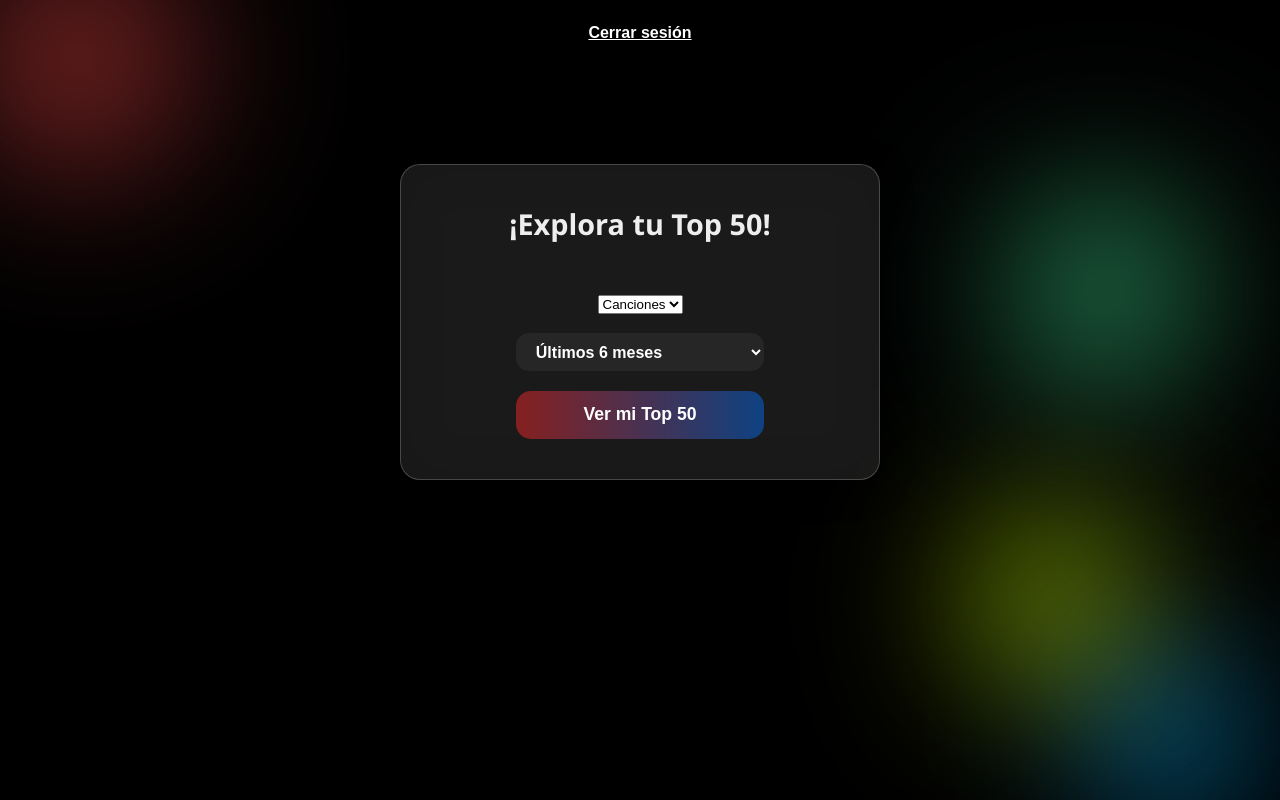
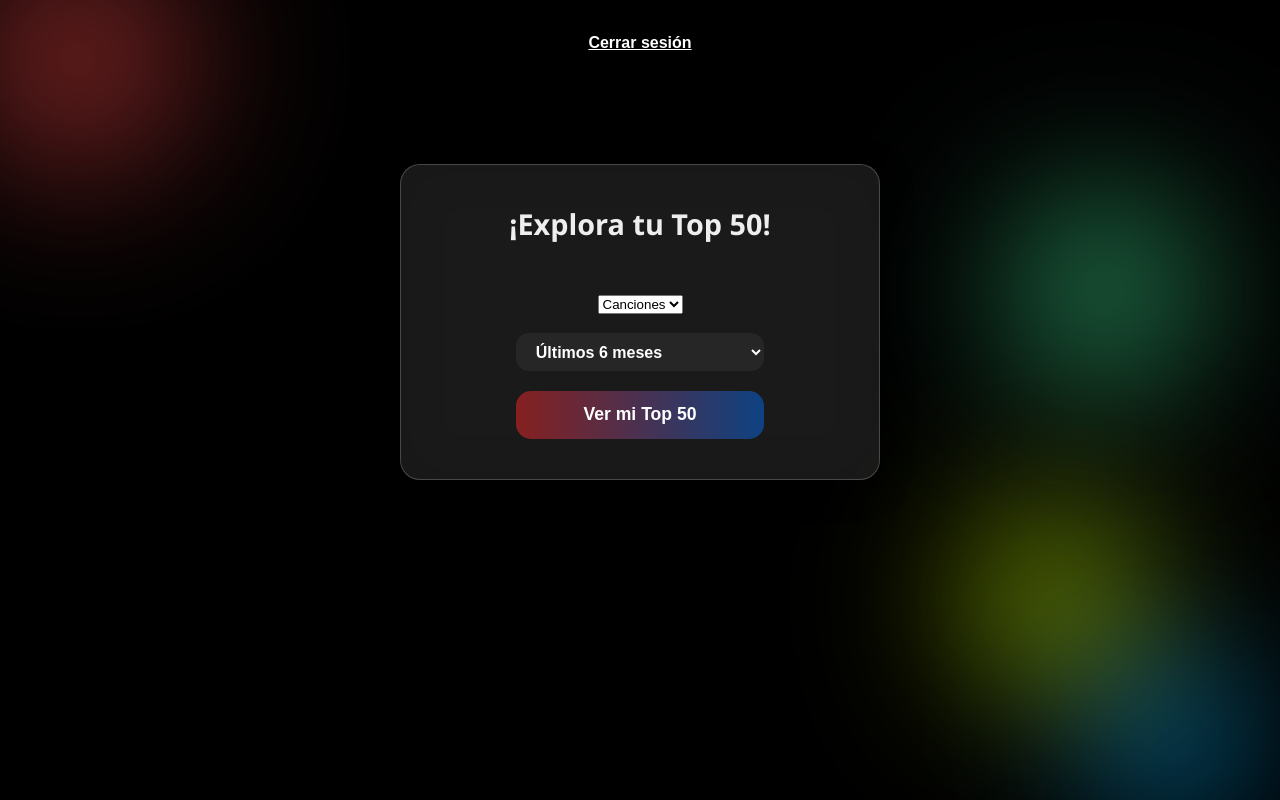
Before and after one commit to manuel-0310/spotify, a plain HTML site: page top50.html in a window 1280 px wide. Drawn offline with Linux system fonts and the light colour scheme; sample sign-in values are in the browser's storage.

Commit message:
Update style.css

```diff
--- a/style.css
+++ b/style.css
@@ -63,7 +63,7 @@ body {
 
 #logout-btn {
   position: fixed;
-  top: 10px;
+  top: 20px;
   left: 50%;
   transform: translateX(-50%);
   background: none;
@@ -71,9 +71,11 @@ body {
   color: white;
   text-decoration: underline;
   font-size: 16px;
+  font-weight: 600;
   cursor: pointer;
   z-index: 1000;
 }
+
 
 
 /* Contenedor principal */
```
